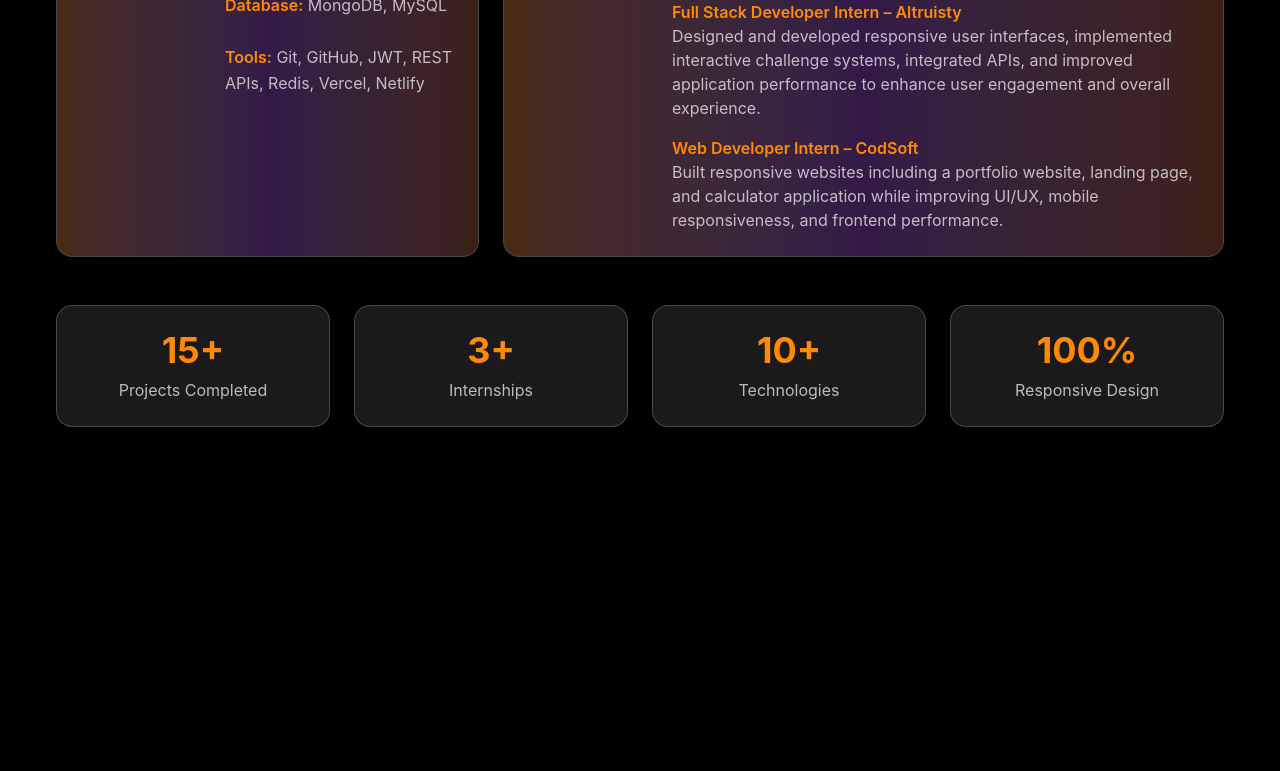
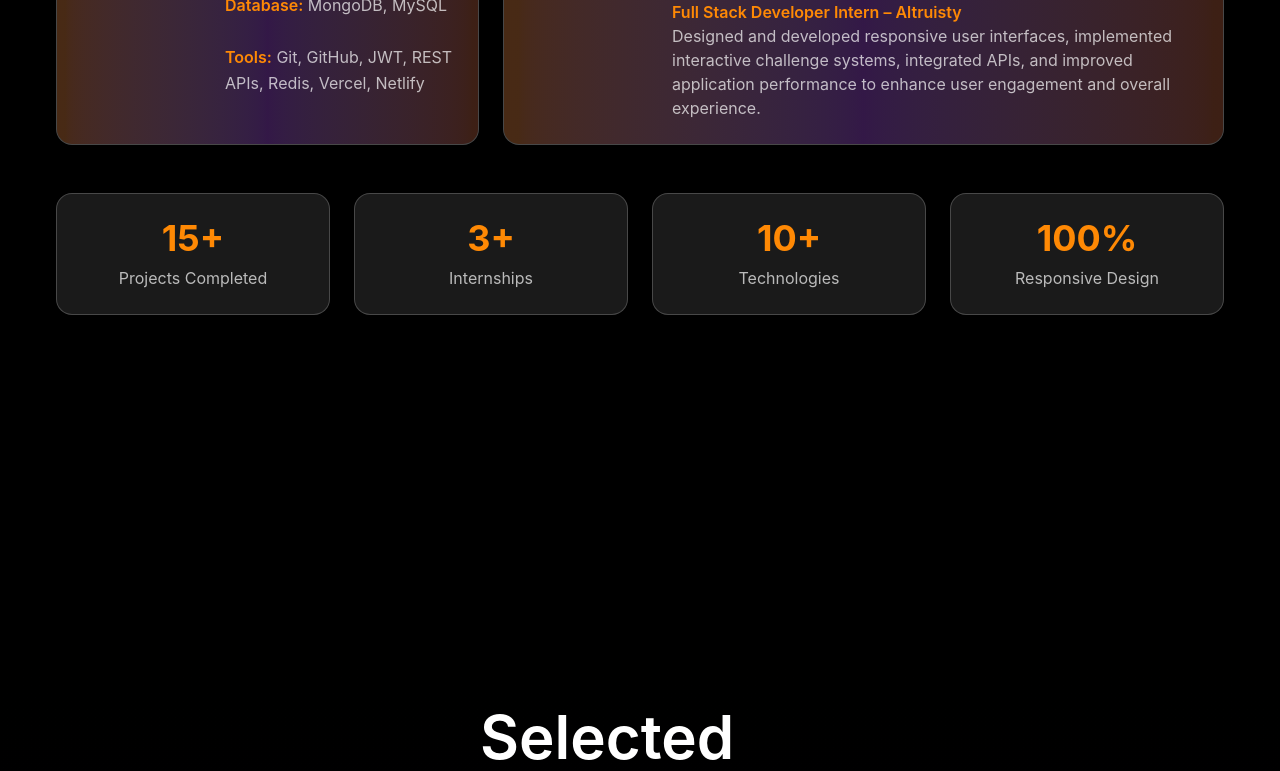
Before and after one commit to Haribaskar21/Portfolio_1, a React (Vite) app: page / in a window 1280 px wide. Shown: the part 1809-2580 px from the top of the page. Built offline with nearby package versions, Linux system fonts and the light colour scheme.

Commit message:
made the changes in the about section

```diff
--- a/src/components/About.jsx
+++ b/src/components/About.jsx
@@ -160,17 +160,6 @@ const About = () => {
                   </p>
                 </div>
 
-                <div>
-                  <h3 className="text-orange-400 font-semibold">
-                    Web Developer Intern – CodSoft
-                  </h3>
-                  <p>
-                    Built responsive websites including a portfolio website,
-                    landing page, and calculator application while improving
-                    UI/UX, mobile responsiveness, and frontend performance.
-                  </p>
-                </div>
-
               </div>
             </div>
           </div>
```
